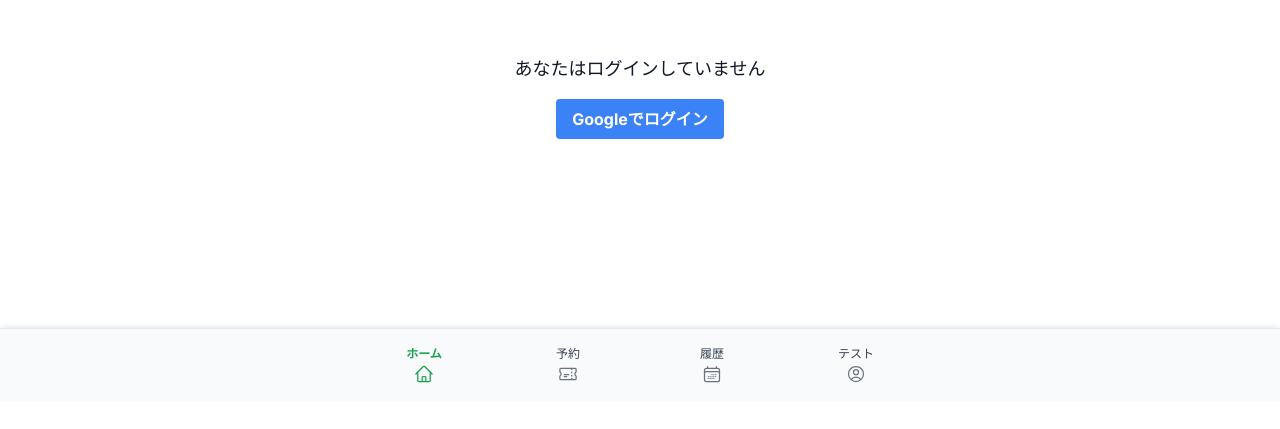
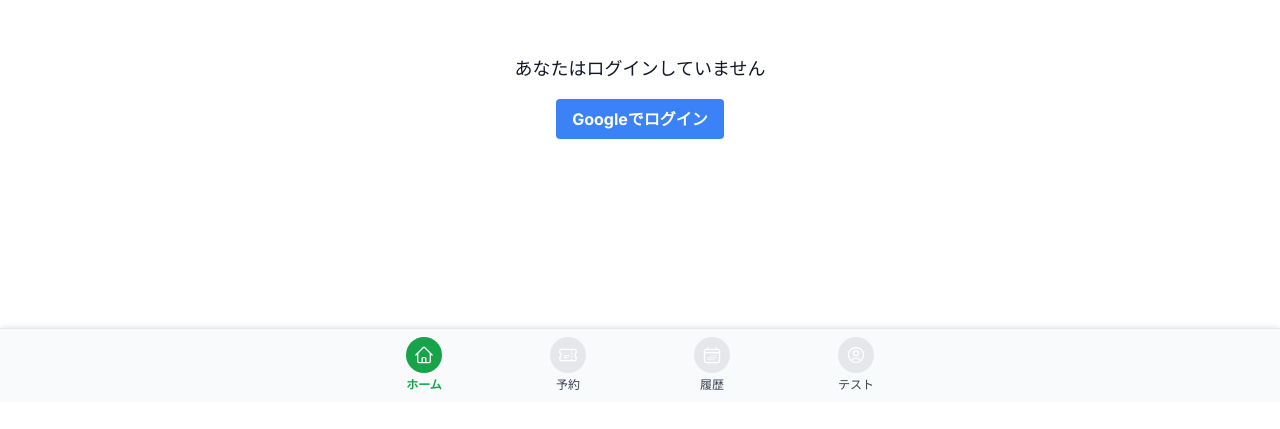
Before and after one commit to kayafox4/hackathon, a Next.js app: page / in a window 1280 px wide. Shown: the part 399-828 px from the top of the page. Built offline with nearby package versions, Linux system fonts and the light colour scheme; no server answers.

Commit message:
ナビゲーションバーの色を変更

```diff
--- a/src/app/components/NavigationBar.jsx
+++ b/src/app/components/NavigationBar.jsx
@@ -5,9 +5,9 @@ import Link from 'next/link';
 import { usePathname } from 'next/navigation';
 import {
   HomeIcon,
-  TicketIcon,         // 予約ページ用 (バスの直接的なアイコンがないため代替)
+  TicketIcon,           // 予約ページ用 (バスの直接的なアイコンがないため代替)
   CalendarDaysIcon,
-  UserCircleIcon,     // テストページのアカウント用
+  UserCircleIcon,       // テストページのアカウント用
 } from '@heroicons/react/24/outline'; // または @heroicons/react/24/solid
 
 export default function NavigationBar() {
@@ -15,35 +15,44 @@ export default function NavigationBar() {
 
   const navItems = [
     { href: '/', label: 'ホーム', Icon: HomeIcon },
-    { href: '/bookings', label: '予約', Icon: TicketIcon }, // ラベルを短縮
-    { href: '/history', label: '履歴', Icon: CalendarDaysIcon }, // ラベルを短縮
+    { href: '/bookings', label: '予約', Icon: TicketIcon },
+    { href: '/history', label: '履歴', Icon: CalendarDaysIcon },
     { href: '/test', label: 'テスト', Icon: UserCircleIcon },
   ];
 
   return (
     <nav className="fixed bottom-0 left-0 right-0 bg-gray-50 dark:bg-gray-800 text-gray-700 dark:text-gray-300 p-1 shadow-[0_-2px_5px_-1px_rgba(0,0,0,0.1)] border-t border-gray-200 dark:border-gray-700 z-50">
-      <ul className="flex justify-around items-center max-w-xl mx-auto h-16"> {/* 高さを指定 */}
+      <ul className="flex justify-around items-center max-w-xl mx-auto h-16">
         {navItems.map((item) => {
           const isActive = pathname === item.href;
           return (
-            <li key={item.label} className="flex-1"> {/* 各アイテムが均等に幅を取るように */}
+            <li key={item.label} className="flex-1">
               <Link
                 href={item.href}
-                className={`flex flex-col items-center justify-center space-y-0.5 h-full py-1 transition-colors duration-150
+                className={`flex flex-col items-center justify-center h-full py-1 transition-colors duration-150
                             ${isActive
-                              ? 'text-green-600 dark:text-green-400 font-semibold' // アクティブ時は緑色で太字
-                              : 'hover:text-green-500 dark:hover:text-green-300'
+                                ? 'text-green-600 dark:text-green-400 font-semibold'
+                                : 'hover:text-green-500 dark:hover:text-green-300'
                             }`}
               >
-                {/* 文字を上に */}
-                <span className="text-xs">
+                {/* --- アイコンを文字の上に (変更点) --- */}
+                {/* アイコンの余白に色を付け、縁は白/色なし (変更点) */}
+                <div className={`
+                    p-2 rounded-full flex items-center justify-center
+                    ${isActive
+                        ? 'bg-green-600 dark:bg-green-400' // アクティブ時の背景色
+                        : 'bg-gray-200 dark:bg-gray-700' // 非アクティブ時の背景色 (例: gray-200)
+                    }
+                `}>
+                  <item.Icon
+                    className={`h-5 w-5 text-white`} // アイコンの色を白に固定
+                    aria-hidden="true"
+                  />
+                </div>
+                {/* --- 文字をアイコンの下に (変更点) --- */}
+                <span className="text-xs mt-1"> {/* アイコンとの間に少しマージン */}
                   {item.label}
                 </span>
-                {/* アイコンを文字の下に */}
-                <item.Icon
-                  className={`h-5 w-5 ${isActive ? '' : 'text-gray-500 dark:text-gray-400'}`}
-                  aria-hidden="true"
-                />
               </Link>
             </li>
           );
```
